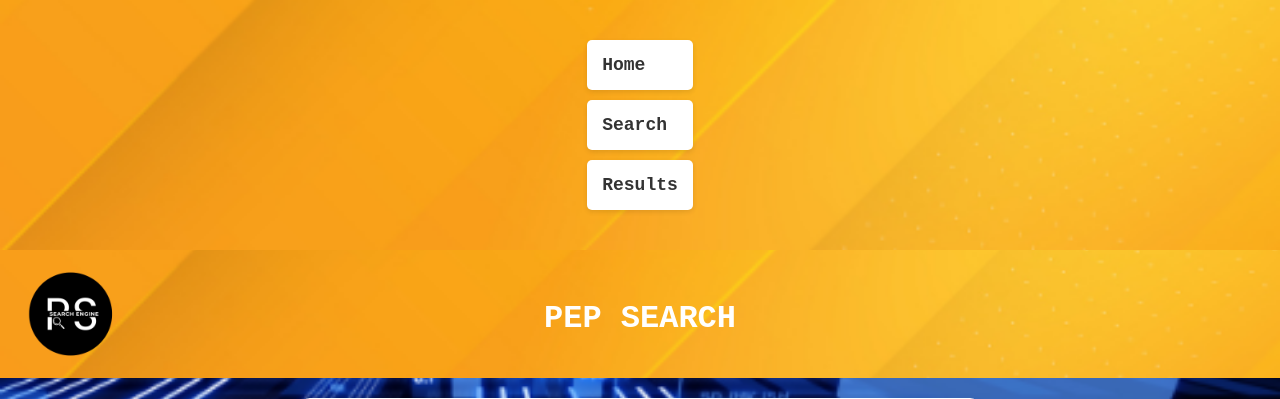
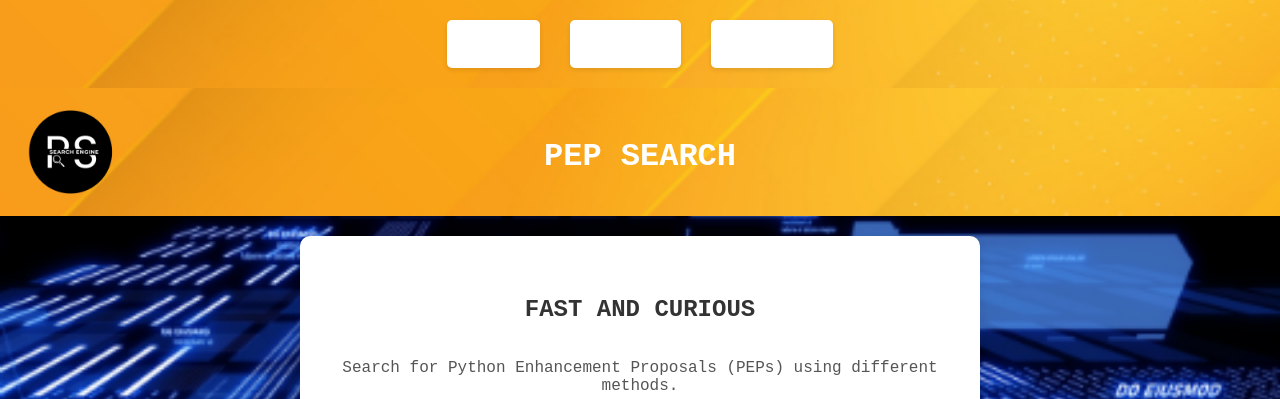
Before and after one commit to ashtonkhd/NLP-application, a Flask app: page / in a window 1280 px wide. Shown: the top 399 px of the page. Run offline with Flask 3, Linux system fonts and the light colour scheme; parts of the project's set-up code (start-up, migrations or seed data) failed here and were passed over.

Commit message:
Modified css and html files

```diff
--- a/static/css/main.css
+++ b/static/css/main.css
@@ -157,3 +157,29 @@ footer {
 .white-box p {
   color: #555;
 }
+/* --- Horizontal Menu --- */
+nav ul {
+  list-style-type: none;
+  margin: 0;
+  padding: 0;
+  display: flex; /* Horizontal */
+  justify-content: flex-start; /* Left */
+}
+
+nav ul li {
+  margin: 0 15px; /* Spaces */
+}
+
+nav ul li a {
+  text-decoration: none;
+  color: white;
+  font-size: 16px;
+  padding: 8px 12px;
+  border-radius: 4px;
+  transition: background-color 0.3s ease;
+}
+
+/* Change */
+nav ul li a:hover {
+  background-color: #ff9900; /* orange */
+}
```
Also changed, not shown: 1 other file.
